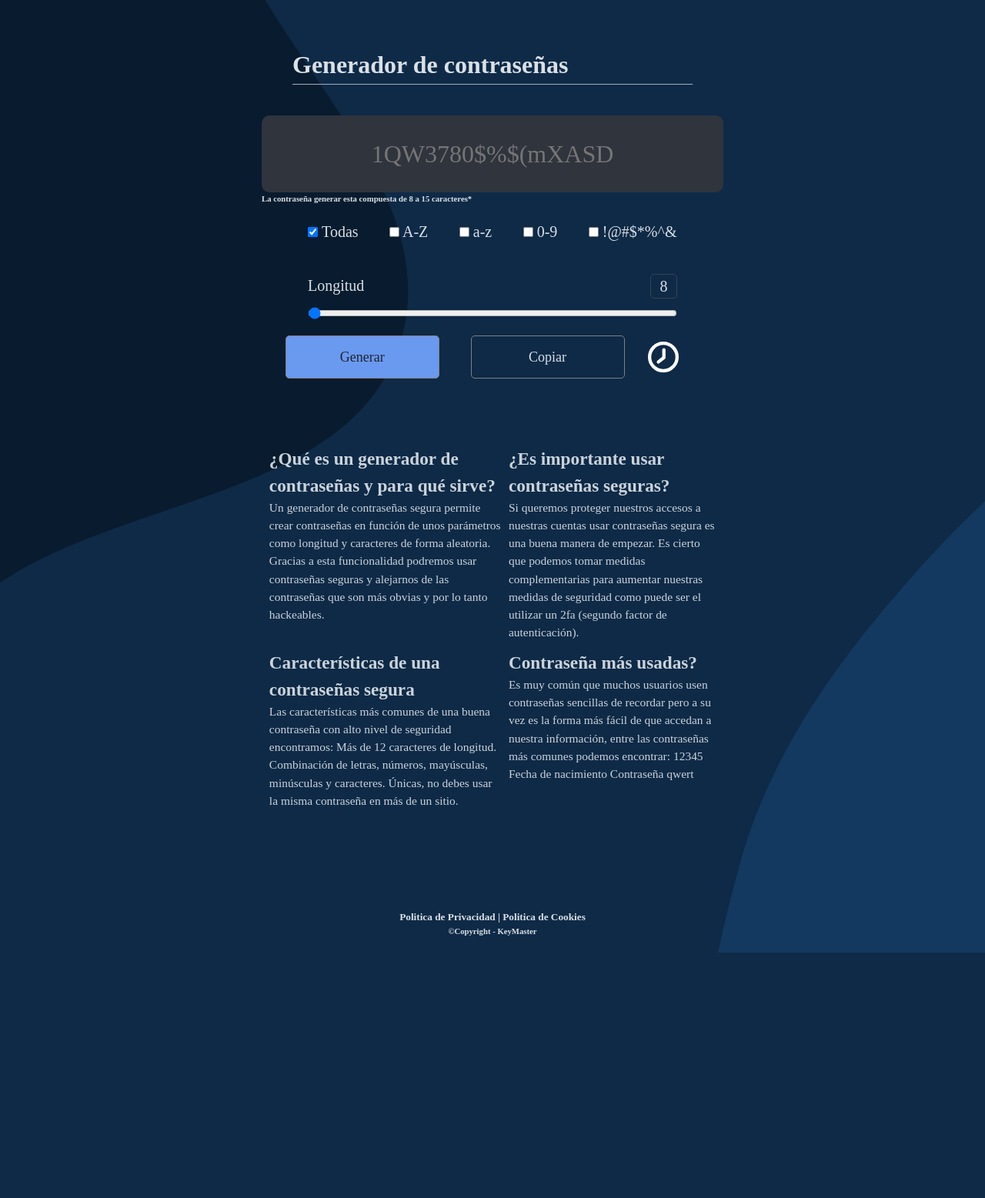
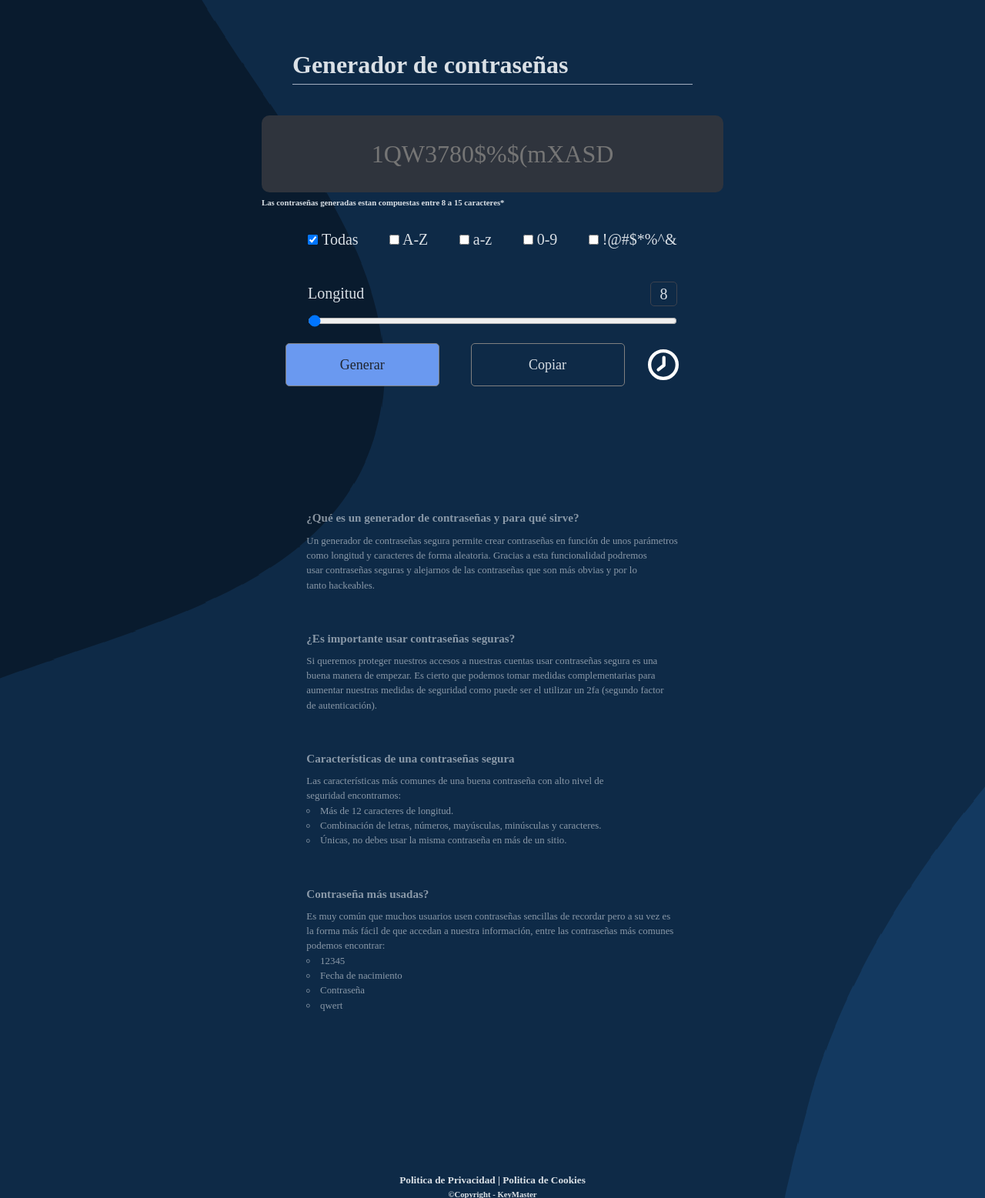
Before and after one commit to DarielsMtz/KeyMaster, a PHP site: page /generador.html in a window 1280 px wide. Shown: the top 1557 px of the page at 77% size. Before the commit the page ends 1238 px from the top, so only its background shows below. Run offline with PHP 8.4, Linux system fonts and the light colour scheme.

Commit message:
Implementación de contenido referente al tema

```diff
--- a/css/style.css
+++ b/css/style.css
@@ -450,6 +450,11 @@ body {
     /* Apartado del main */
     & .generador__main {
       padding: 20px 0;
+
+      & h6 {
+        margin: 5px 0;
+      }
+
       /* Apartado del encabezado */
       & .generador__main-header {
         height: 50px;
@@ -582,15 +587,12 @@ body {
 
       /* Apartado de la informacion */
       & .generador__main-info {
-        display: grid;
-        /* width: 800px; */
-        /* height: auto; */
+        display: flex;
+        flex-direction: column;
+        width: 100%;
         padding-top: 80px;
-
-        grid:
-          "arriba_izquierda arriba_derecha"
-          "abajo_izquierda abajo_derecha";
-        gap: 10px;
+        gap: 50px;
+        text-wrap: pretty;
 
         view-timeline: --texto;
         view-timeline-axis: block;
@@ -599,29 +601,18 @@ body {
         animation-range: entry 25% cover 28%;
         animation-fill-mode: both;
 
-        & .arriba_izquierda {
-          grid-area: arriba_izquierda;
-        }
-
-        &.arriba_derecha {
-          grid-area: arriba_derecha;
-        }
-
-        &.abajo_izquierda {
-          grid-area: abajo_izquierda;
-        }
-
-        &.abajo_derecha {
-          grid-area: abajo_derecha;
+        & article {
+          & h3 {
+            font-weight: 700;
+            margin: 10px 0;
+          }
+          & ul li {
+            list-style: circle;
+            list-style-position: inside;
+          }
         }
       }
     }
-
-    /* Apartado de la informacion
-  & .generador__informacion {
-    width: 600px;
-    padding-top: 40px;
-  } */
   }
 }
 /* --------------------------------------------- */
--- a/generador.html
+++ b/generador.html
@@ -58,7 +58,7 @@
               placeholder="1QW3780$%$(mXASD" />
           </article>
         </section>
-        <h6>La contraseña generar esta compuesta de 8 a 15 caracteres*</h6>
+        <h6>Las contraseñas generadas estan compuestas entre 8 a 15 caracteres*</h6>
 
         <!-- Apartado de opciones -->
         <section class="generador__main-opciones">
@@ -136,8 +136,8 @@
 
         <!-- Apartado de informacion -->
         <section class="generador__main-info">
-          <article class="arriba_izquierda">
-            <h2>¿Qué es un generador de contraseñas y para qué sirve?</h2>
+          <article >
+            <h3>¿Qué es un generador de contraseñas y para qué sirve?</h3>
             <p>
               Un generador de contraseñas segura permite crear contraseñas en
               función de unos parámetros como longitud y caracteres de forma
@@ -146,8 +146,8 @@
               tanto hackeables.
             </p>
           </article>
-          <article class="arriba_derecha">
-            <h2>¿Es importante usar contraseñas seguras?</h2>
+          <article >
+            <h3>¿Es importante usar contraseñas seguras?</h3>
             <p>
               Si queremos proteger nuestros accesos a nuestras cuentas usar
               contraseñas segura es una buena manera de empezar. Es cierto que
@@ -156,23 +156,33 @@
               factor de autenticación).
             </p>
           </article>
-          <article class="abajo_izquierda">
-            <h2>Características de una contraseñas segura</h2>
+          <article>
+            <h3>Características de una contraseñas segura</h3>
             <p>
               Las características más comunes de una buena contraseña con alto
-              nivel de seguridad encontramos: Más de 12 caracteres de longitud.
-              Combinación de letras, números, mayúsculas, minúsculas y
-              caracteres. Únicas, no debes usar la misma contraseña en más de un
-              sitio.
+              nivel de seguridad encontramos:
+              <ul>
+                <li>Más de 12 caracteres de longitud.</li>
+                <li>Combinación de letras, números, mayúsculas, minúsculas y
+                  caracteres.</li>
+                <li>Únicas, no debes usar la misma contraseña en más de un
+                  sitio.</li>
+              </ul>
             </p>
           </article>
-          <article class="abajo_deracha">
-            <h2>Contraseña más usadas?</h2>
+          <article>
+            <h3>Contraseña más usadas?</h3>
             <p>
               Es muy común que muchos usuarios usen contraseñas sencillas de
               recordar pero a su vez es la forma más fácil de que accedan a
               nuestra información, entre las contraseñas más comunes podemos
-              encontrar: 12345 Fecha de nacimiento Contraseña qwert
+              encontrar:
+              <ul>
+                <li> 12345</li>
+                <li> Fecha de nacimiento</li>
+                <li> Contraseña</li>
+                <li> qwert</li>
+              </ul>
             </p>
           </article>
         </section>
```
